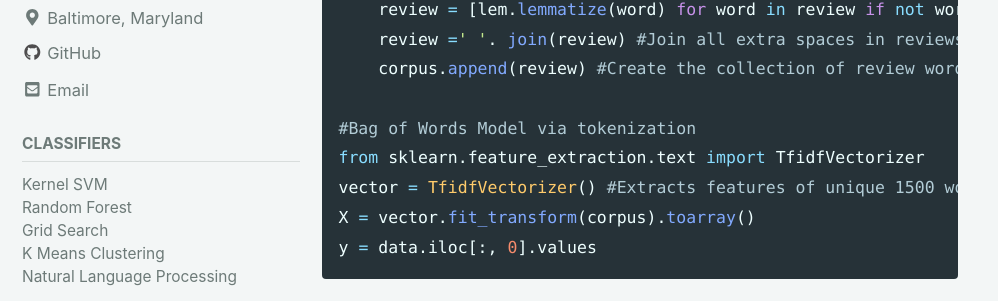
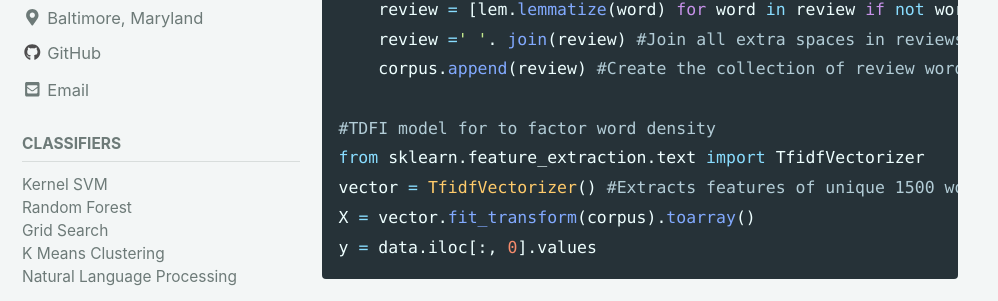
Before and after one commit to NajeeSmith/NajeeSmith.github.io, a Jekyll site: the page built from _posts/Classifiers/2019-01-20-NLP.md, in a window 1280 px wide and 900 px high, scrolled down 2746 px. Shown: the part 141-442 px from the top of the window, without its empty margins (0-998 px from the left). Built offline with Jekyll 4.4.1, drawn with Linux system fonts in a browser that asks for light colours; cached includes are drawn as plain includes; nearby versions of some CDN libraries.

Commit message:
words to NLP

```diff
--- a/_posts/Classifiers/2019-01-20-NLP.md
+++ b/_posts/Classifiers/2019-01-20-NLP.md
@@ -69,7 +69,7 @@ for i in range(0, 5572):
     review =' '. join(review) #Join all extra spaces in reviews
     corpus.append(review) #Create the collection of review words
 
-#Bag of Words Model via tokenization
+#TDFI model for to factor word density
 from sklearn.feature_extraction.text import TfidfVectorizer
 vector = TfidfVectorizer() #Extracts features of unique 1500 words
 X = vector.fit_transform(corpus).toarray()
```
